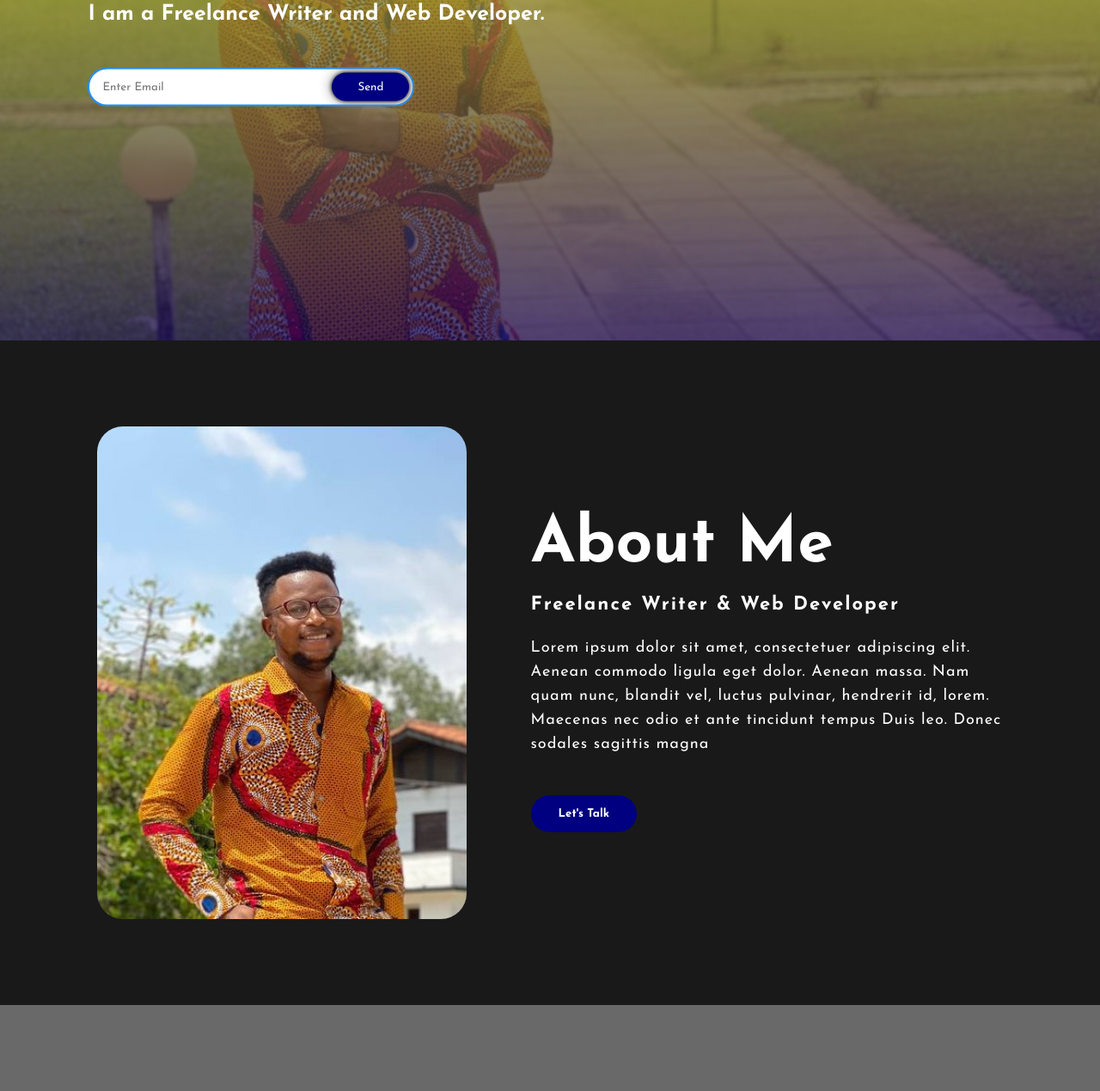
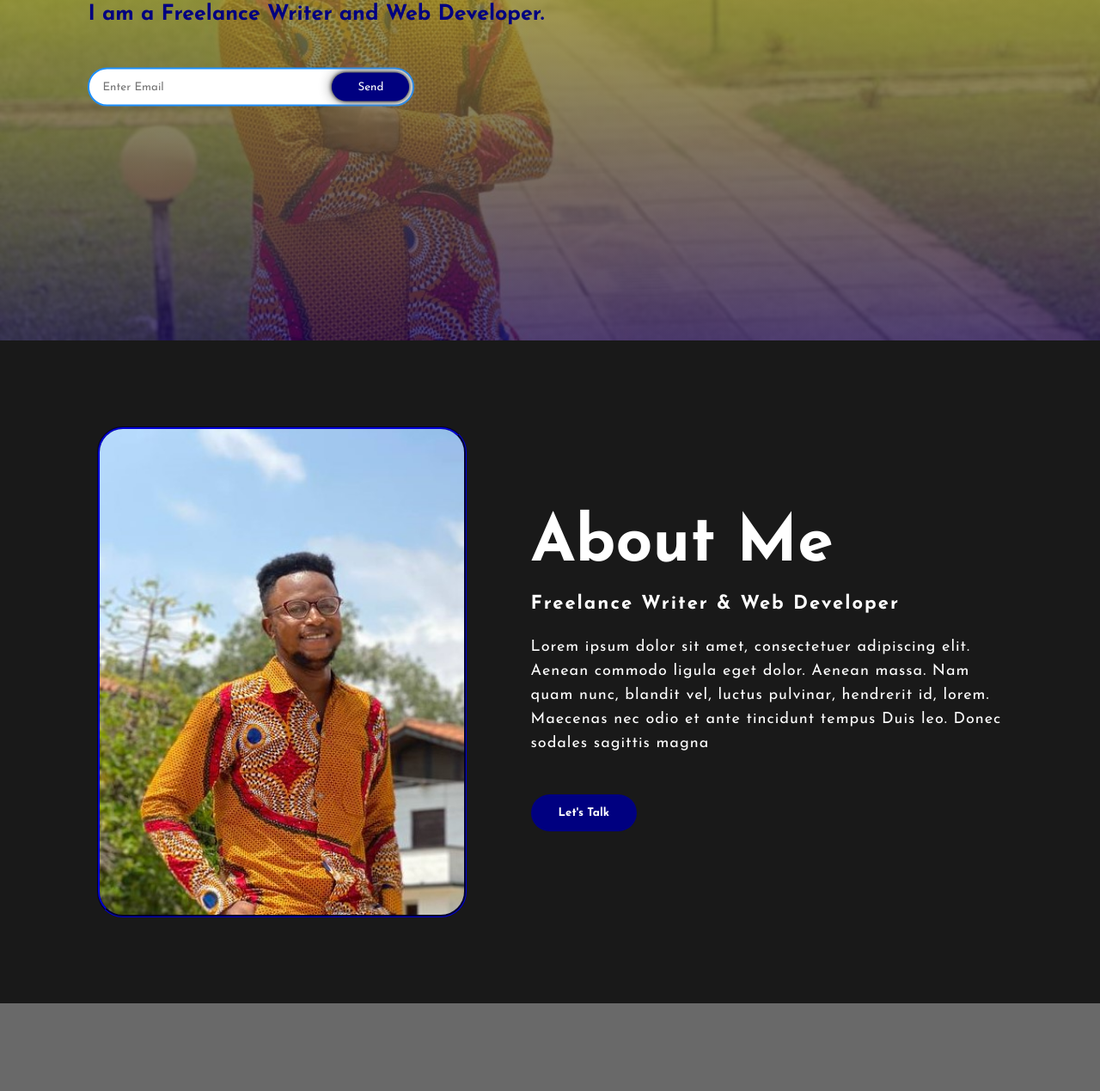
Before and after one commit to daniel-naawenkangua-abukuri/DNAPortfolio, a plain HTML site: page index.html in a window 1280 px wide. Shown: the part 404-1673 px from the top of the page at 86% size. Drawn offline with Linux system fonts and the light colour scheme.

Commit message:
Update style.css

```diff
--- a/css/style.css
+++ b/css/style.css
@@ -68,7 +68,7 @@ h1{
 	font-size: 75px;
 }
 h3{
-	color: white;
+	color: navy;
 	font-size: 25px;
 	margin-bottom: 50px;
 }
@@ -113,7 +113,8 @@ h4{
 	height: auto;
 	width: 430px;
 	border-radius: 30px;
-	border-box: gray;
+	border-style: groove;
+	border-color: navy;
 }
 .about-text{
 	width: 550px;
```
